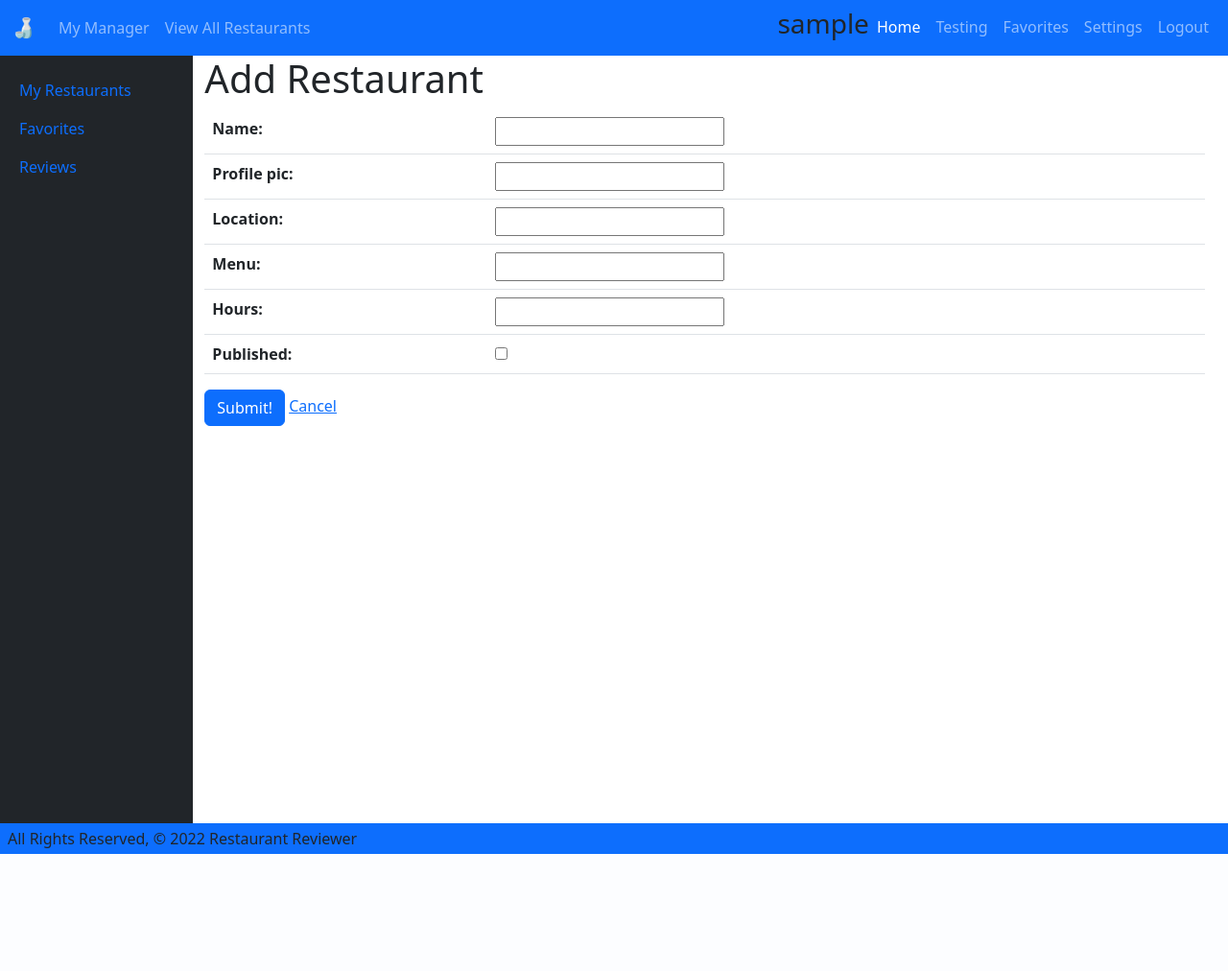
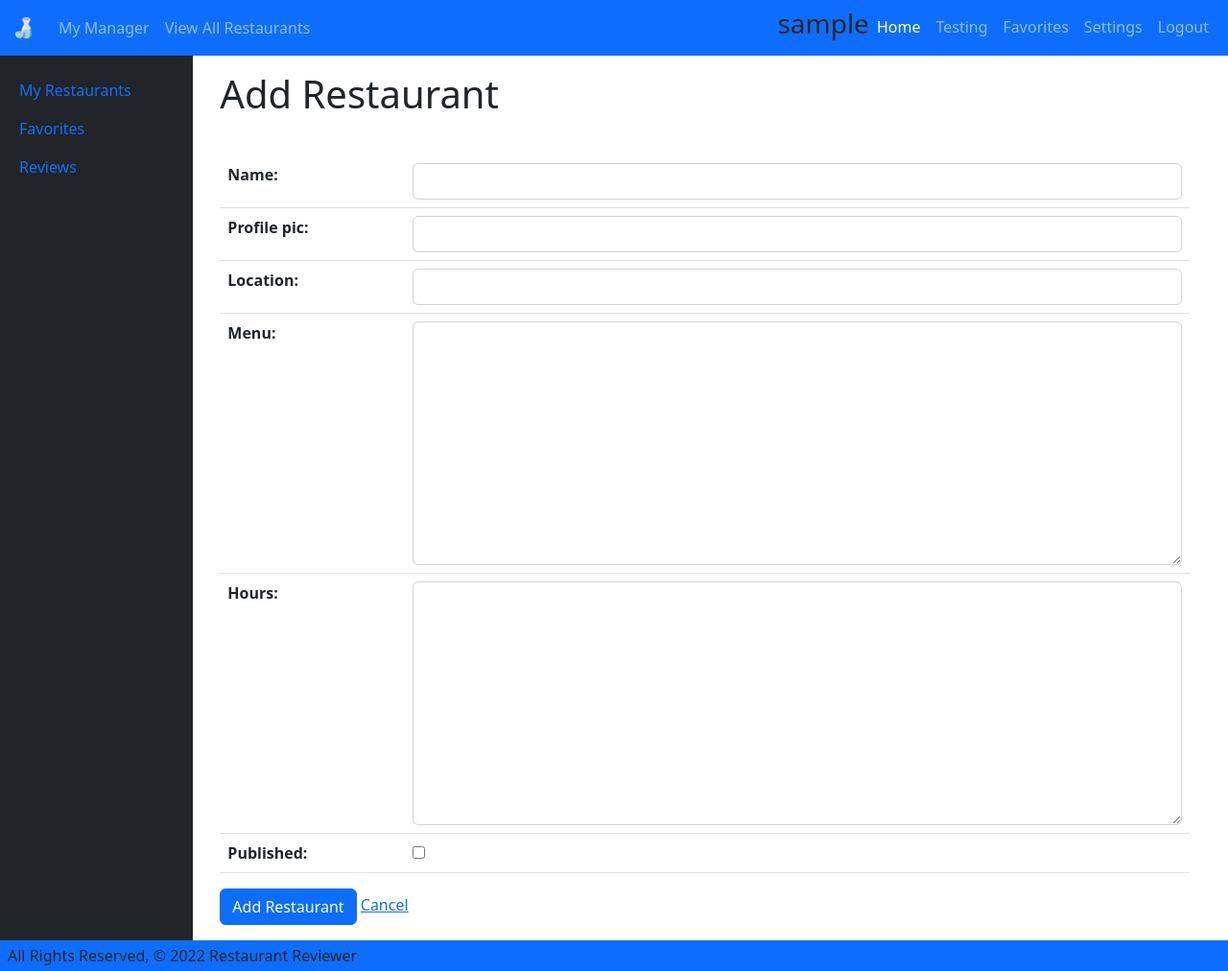
Before and after one commit to ahung1709/project3restaurants, a Django app: page /restaurants/create/ in a window 1280 px wide. Shown: the whole page at 96% size. Before the commit the page ends 890 px from the top, so only its background shows below. Run offline with Django 4.2, Linux system fonts and the light colour scheme; the visitor is signed in with stand-in values (Sample User, id 1).

Commit message:
update logic and simplify templates for adding restaurant

```diff
--- a/main_app/forms.py
+++ b/main_app/forms.py
@@ -1,4 +1,3 @@
-# from django.forms import ModelForm
 from django import forms
 from django.contrib.auth.models import User
 from .models import Restaurant, Review
@@ -22,12 +21,17 @@ class UpdateRestaurantForm(forms.ModelForm):
         model = Restaurant
         fields = ['name', 'profile_pic', 'location', 'menu', 'hours', 'published']
 
+class CreateRestaurantForm(forms.ModelForm):
+    name = forms.CharField(max_length=50, required=True, widget=forms.TextInput(attrs={'class': 'form-control'}))
+    profile_pic = forms.CharField(max_length=200, required=False, widget=forms.TextInput(attrs={'class': 'form-control'}))
+    location = forms.CharField(max_length=100, required=False, widget=forms.TextInput(attrs={'class': 'form-control'}))
+    menu = forms.CharField(max_length=500, required=False, widget=forms.Textarea(attrs={'class': 'form-control'}))
+    hours = forms.CharField(max_length=500, required=False, widget=forms.Textarea(attrs={'class': 'form-control'}))
+    class Meta:
+        model = Restaurant
+        fields = ['name', 'profile_pic', 'location', 'menu', 'hours', 'published']
+
 class ReviewForm(forms.ModelForm):
     class Meta:
         model = Review
         fields = ['content', 'rating']
-
-
-# class AddRestaurantForm(forms.ModelForm):
-    # class Meta:
-        # model = Restaurant
--- a/main_app/templates/about.html
+++ b/main_app/templates/about.html
@@ -1,6 +1,10 @@
 {% extends 'base.html' %}
 {% block content %}
 
-<h1>About</h1>
+<div class="p-2">
+    <h1>About the Restaurant Reviewer</h1>
+    <hr />
+    <p>Add your restaurant for promotion, review other restaurants, and gather your favorite restaurants!</p>
+</div>
 
 {% endblock %}
--- a/main_app/templates/home.html
+++ /dev/null
@@ -1,6 +0,0 @@
-{% extends 'base.html' %}
-{% block content %}
-
-<h1>Home</h1>
-
-{% endblock %}
--- a/main_app/templates/main_app/restaurant_form.html
+++ /dev/null
@@ -1,21 +0,0 @@
-{% extends 'base_manager.html' %}
-{% block main_content %}
-    {% if object %}
-        <h1>Edit <span>{{ object.name }}</span></h1>
-    {% else %}
-        <h1>Add Restaurant</h1>
-    {% endif %}
-    <form action="" method="post">
-        {% csrf_token %}
-
-        <table class="table">
-            {{ form.as_table }}
-        </table>
-        <input class="btn btn-primary" type="submit" value="Submit!">
-        {% if object %}
-            <a href="{% url 'restaurants_detail' restaurant.id %}">Cancel</a>
-        {% else %}
-            <a href="{% url 'restaurants_index' %}">Cancel</a>
-        {% endif %}
-    </form>
-{% endblock %}
--- a/main_app/templates/restaurants/restaurant_form.html
+++ b/main_app/templates/restaurants/restaurant_form.html
@@ -4,7 +4,11 @@
 <div class="card border-0">
     <div class="card-body">
         <div class="card-title">
-            <h1>Update Restaurant</h1>
+            {% if restaurant %}
+                <h1>Update <span>{{ restaurant.name }}</span></h1>
+            {% else %}
+                <h1>Add Restaurant</h1>
+            {% endif %}
         </div>
     </div>
     <div class="card-body">
@@ -13,8 +17,13 @@
             <table class="table">
                 {{ restaurant_form.as_table }}
             </table>
-            <input type="submit" value="Update Restaurant" class="btn btn-primary">
-            <a href="{% url 'restaurants_detail' restaurant.id %}">Cancel</a>
+            {% if restaurant %}
+                <input type="submit" value="Update Restaurant" class="btn btn-primary">
+                <a href="{% url 'restaurants_detail' restaurant.id %}">Cancel</a>
+            {% else %}
+                <input type="submit" value="Add Restaurant" class="btn btn-primary">
+                <a href="{% url 'restaurants_index' %}">Cancel</a>
+            {% endif %}
         </form>
     </div>
 </div>
--- a/main_app/urls.py
+++ b/main_app/urls.py
@@ -7,7 +7,6 @@ from . import views
 
 urlpatterns = [
     path('', views.front, name='front'),
-    # path('', views.home, name='home'),
     path('about/', views.about, name='about'),
 
     ### Restaurant routes ###
@@ -17,7 +16,7 @@ urlpatterns = [
 
     path('restaurants/', views.restaurants_index, name='restaurants_index'),
     path('restaurants/<int:pk>/', views.RestaurantDetail.as_view(), name='restaurants_detail'),
-    path('restaurants/create/', views.RestaurantCreate.as_view(), name='restaurants_create'),
+    path('restaurants/create/', views.restaurant_create, name='restaurants_create'),
     path('restaurants/<int:restaurant_id>/update/', views.restaurant_update, name='restaurants_update'),
     path('restaurants/<int:pk>/delete/', views.RestaurantDelete.as_view(), name='restaurants_delete'),
     path('restaurants/<int:restaurant_id>/add_review/', views.add_review, name='add_review'),
--- a/main_app/views.py
+++ b/main_app/views.py
@@ -67,19 +67,21 @@ class RestaurantDetail(LoginRequiredMixin, DetailView):
     model = Restaurant
     fields = '__all__'
 
+@login_required
+def restaurant_create(request):
+    restaurant_form = UpdateRestaurantForm(request.POST)
+    if request.method == 'POST':
+        if restaurant_form.is_valid():
+            # don't save the form to the db until it
+            # has the user_id assigned
+            new_restaurant = restaurant_form.save(commit=False)
+            new_restaurant.user_id = request.user.id
+            restaurant_form.save()  # save the valid form instance to the database
+            return redirect(to='restaurants_detail', pk=new_restaurant.id)
+    else:
+        restaurant_form = UpdateRestaurantForm()
 
-class RestaurantCreate(LoginRequiredMixin, CreateView):
-    model = Restaurant
-    fields = ['name', 'profile_pic', 'location', 'menu', 'hours', 'published']
-
-    # This inherited method is called when a
-    # valid restaurant is being submitted
-    def form_valid(self, form):
-        # Assign the logged in user (self.request.user)
-        form.instance.user = self.request.user  # form.instance is the restaurant
-        # Let the CreateView do its job as usual
-        return super().form_valid(form)
-
+    return render(request, 'restaurants/restaurant_form.html', {'restaurant_form': restaurant_form})
 
 @login_required
 def restaurant_update(request, restaurant_id):
```
